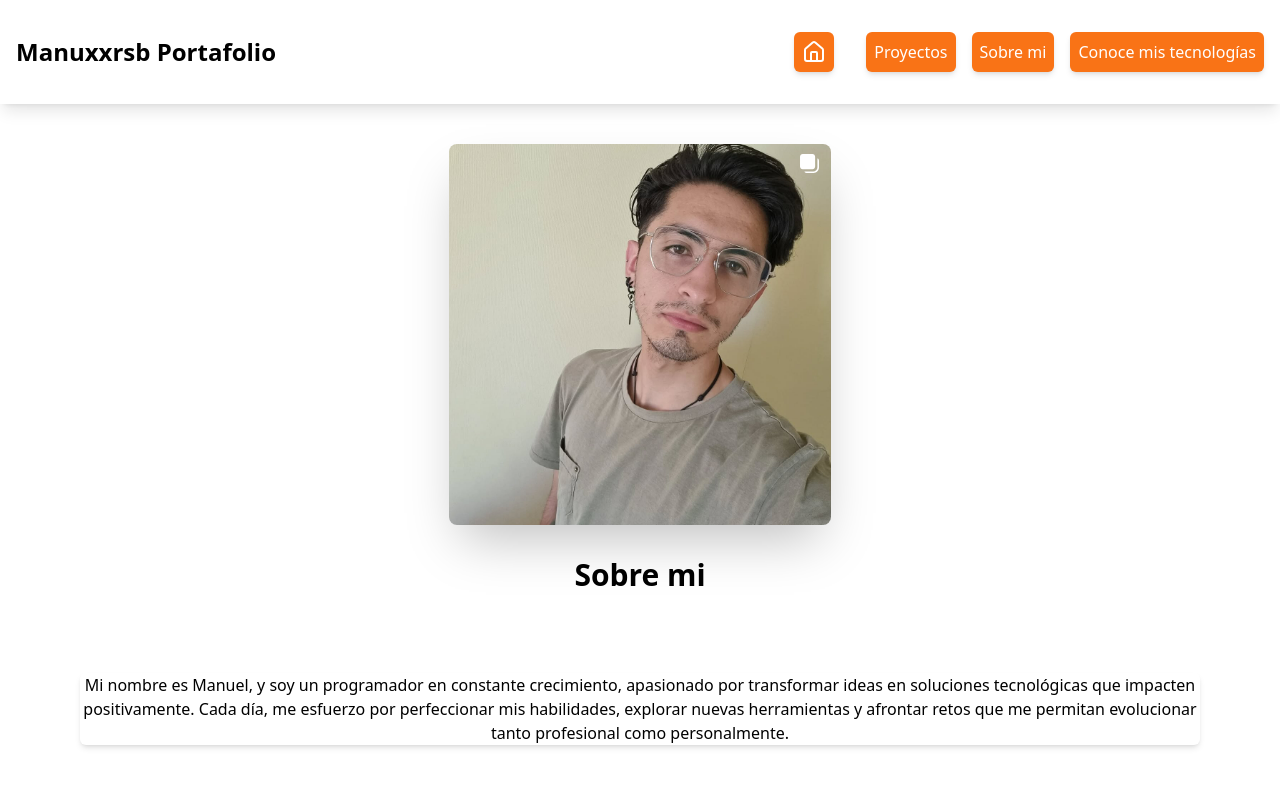
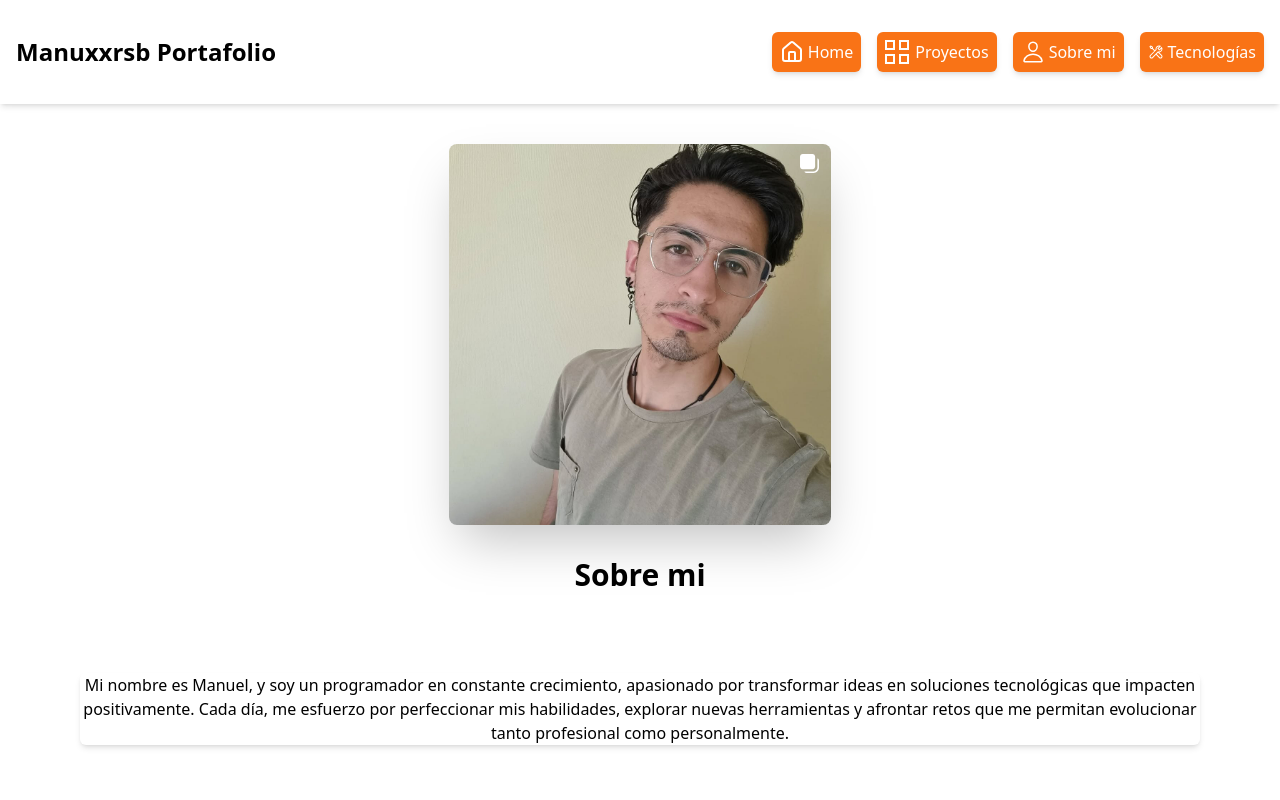
Before and after one commit to Manuxxrsb/Manuxxrsb-Portafolio, a React (Vite) app: page /aboutme in a window 1280 px wide. Shown: the top 800 px of the page. Built offline with nearby package versions, Linux system fonts and the light colour scheme.

Commit message:
Mejorar la presentación del componente Navbar añadiendo íconos y ajustando el espaciado

```diff
--- a/src/components/About_me.tsx
+++ b/src/components/About_me.tsx
@@ -3,7 +3,6 @@ const About_me = () => {
     <section className="mt-36">
       <img
         src="image-perfil.png"
-
         alt="Mi imagen"
         className="mx-auto rounded-lg w-50 h-50 shadow-2xl m-8"
       />
--- a/src/components/Navbar.tsx
+++ b/src/components/Navbar.tsx
@@ -1,28 +1,41 @@
 import { HouseIcon } from "lucide-react";
+import { GrProjects } from "react-icons/gr";
+import { IoPersonOutline } from "react-icons/io5";
+import { LiaToolsSolid } from "react-icons/lia";
 import { Link } from "react-router-dom";
 
 const Navbar = () => {
   return (
     <>
-      <nav className="navbar bg-white p-4 shadow-lg fixed top-0 left-0 w-full z-10">
+      <nav className="navbar bg-white p-4 shadow-md fixed top-0 left-0 w-full z-10">
         <div className="container mx-auto flex justify-between items-center">
           <h1 className="text-black text-2xl font-bold">
             Manuxxrsb Portafolio
           </h1>
-          <ul className="flex space-x-4">
-            <li className="m-4 p-2 bg-orange-500 text-white rounded-md shadow-md hover:bg-orange-600 transition duration-300">
-              <Link to="/">
-                <HouseIcon size={24} />
+          <ul className="flex space-x-4 items-center space-between">
+            <li className="p-2 bg-orange-500 text-white rounded-md shadow-md hover:bg-orange-600 transition duration-300 flex flex-row items-center">
+              <HouseIcon size={24} />
+              <Link to="/" className="ml-1">
+                Home
               </Link>
             </li>
-            <li className="m-4 p-2 bg-orange-500 text-white rounded-md shadow-md hover:bg-orange-600 transition duration-300">
-              <Link to="/projects">Proyectos</Link>
+            <li className="m-4 p-2 bg-orange-500 text-white rounded-md shadow-md hover:bg-orange-600 transition duration-300 flex flex-row items-center">
+              <GrProjects size={24} />
+              <Link to="/projects" className="ml-1.5">
+                Proyectos
+              </Link>
             </li>
-            <li className="m-4 p-2 bg-orange-500 text-white rounded-md shadow-md hover:bg-orange-600 transition duration-300">
-              <Link to="/aboutme">Sobre mi</Link>
+            <li className="m-4 p-2 bg-orange-500 text-white rounded-md shadow-md hover:bg-orange-600 transition duration-300 flex flex-row items-center">
+              <IoPersonOutline size={24} />
+              <Link to="/aboutme" className="ml-1">
+                Sobre mi
+              </Link>
             </li>
-            <li className="m-4 p-2 bg-orange-500 text-white rounded-md shadow-md hover:bg-orange-600 transition duration-300">
-              <Link to="/barra_tecnologias">Conoce mis tecnologías</Link>
+            <li className="m-4 p-2 bg-orange-500 text-white rounded-md shadow-md hover:bg-orange-600 transition duration-300 flex flex-row items-center">
+              <LiaToolsSolid />
+              <Link to="/barra_tecnologias" className="ml-1">
+                Tecnologías
+              </Link>
             </li>
           </ul>
         </div>
```
